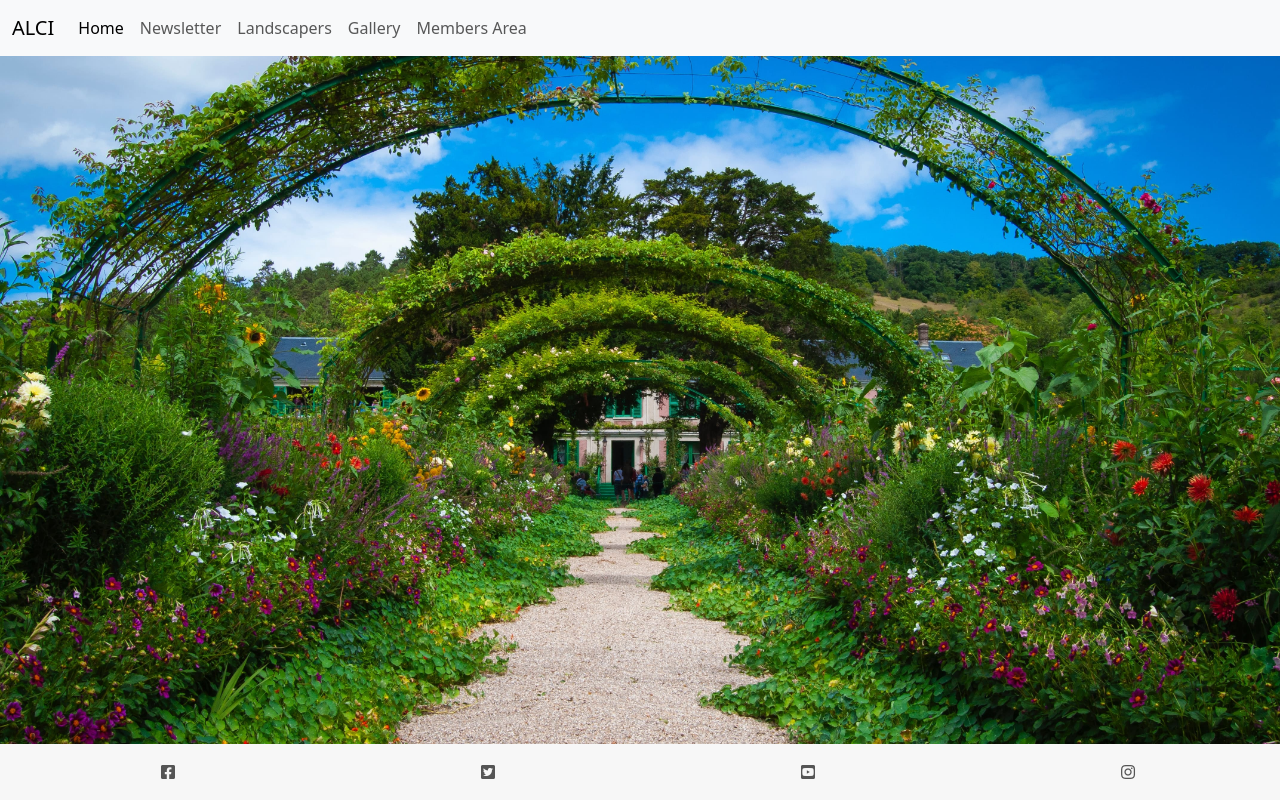
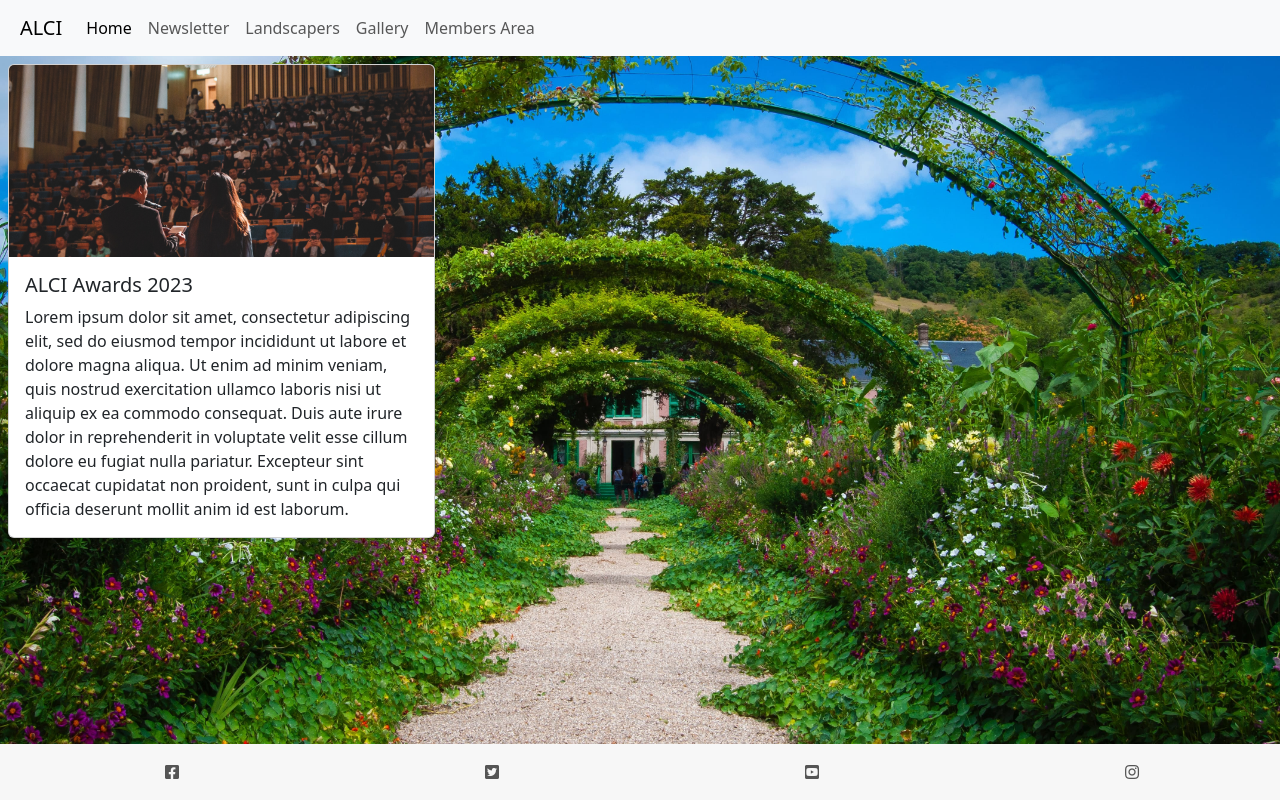
Before and after one commit to Gwgjnr/ALCI_Project, a Django app: page / in a window 1280 px wide. Run offline with Django 4.2, Linux system fonts and the light colour scheme; some libraries are stand-ins or nearby versions.

Commit message:
added basic card to index.html

```diff
--- a/homepage/templates/homepage/index.html
+++ b/homepage/templates/homepage/index.html
@@ -2,5 +2,11 @@
 {% load static %}
 
 {% block content %}
-
+<div class="card col-4 m-2">
+    <img src="../../../media/awards.jpg" class="card-img-top col-4" alt="Image of awards">
+    <div class="card-body">
+      <h5 class="card-title">ALCI Awards 2023</h5>
+      <p class="card-text">Lorem ipsum dolor sit amet, consectetur adipiscing elit, sed do eiusmod tempor incididunt ut labore et dolore magna aliqua. Ut enim ad minim veniam, quis nostrud exercitation ullamco laboris nisi ut aliquip ex ea commodo consequat. Duis aute irure dolor in reprehenderit in voluptate velit esse cillum dolore eu fugiat nulla pariatur. Excepteur sint occaecat cupidatat non proident, sunt in culpa qui officia deserunt mollit anim id est laborum.</p>
+    </div>
+  </div>
 {% endblock %}
--- a/static/css/base.css
+++ b/static/css/base.css
@@ -13,6 +13,7 @@ a {
     text-decoration: none !important;
     color: #555;
     cursor: pointer;
+    padding-left: 0.5rem;
 }
 
 footer {
@@ -22,3 +23,9 @@ footer {
     position: absolute;
     bottom: 0px;
 }
+
+.card-img-top {
+    max-height: 12rem;
+    object-fit: cover;
+
+}
```
Also changed, not shown: media/awards.jpg (added).
